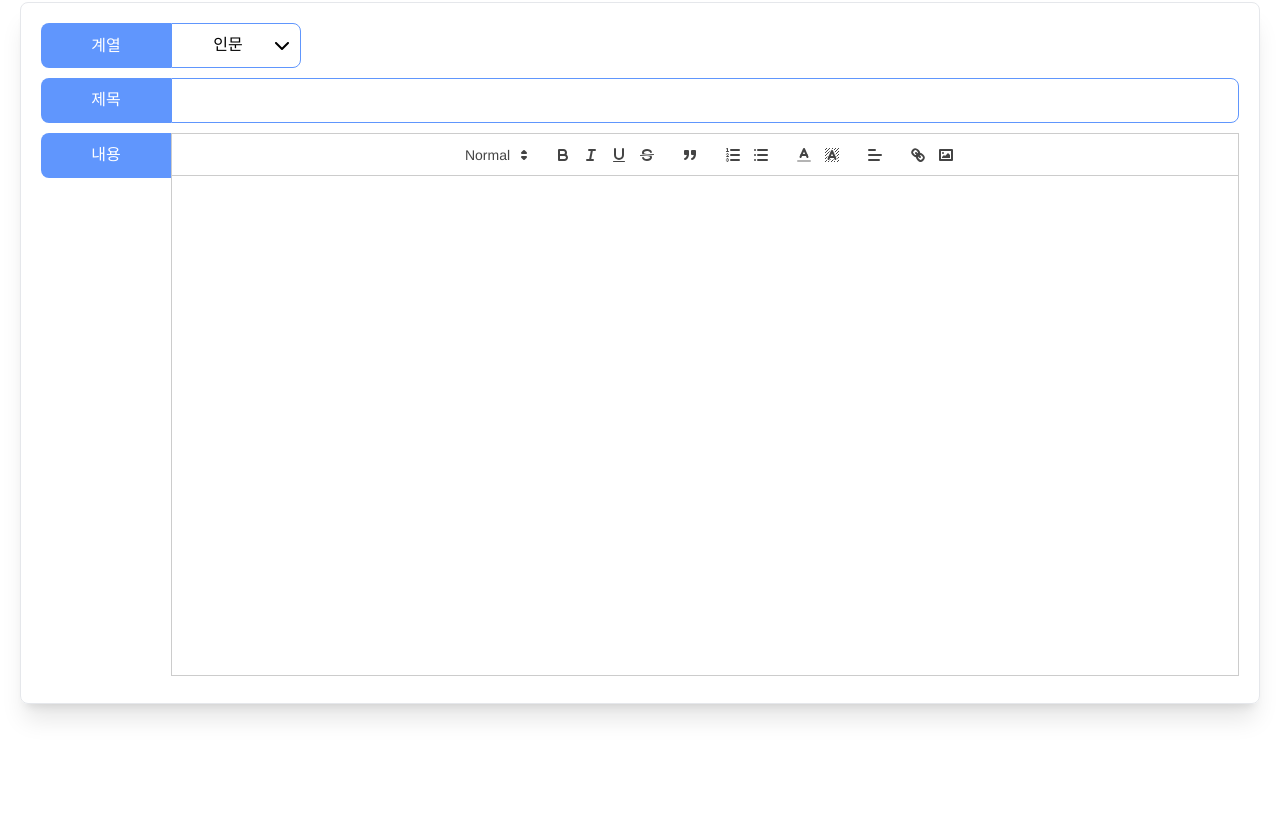
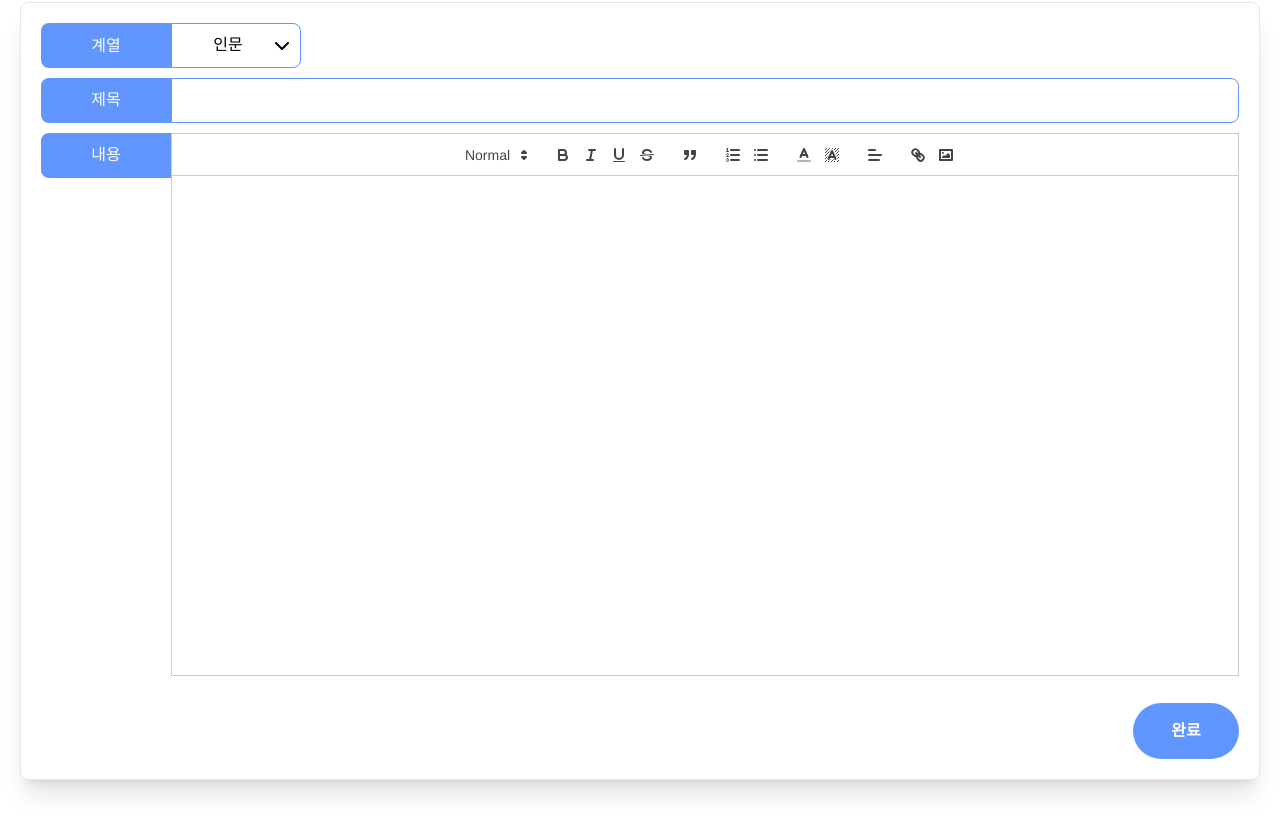
Before and after one commit to crewd/qupp-front, a Next.js app: page /qna/write in a window 1280 px wide. Shown: the part 460-1280 px from the top of the page. Before the commit the page ends 1204 px from the top, so only its background shows below. Built offline with nearby package versions, Linux system fonts and the light colour scheme.

Commit message:
design: write.tsx button 추가

```diff
--- a/pages/qna/write.tsx
+++ b/pages/qna/write.tsx
@@ -75,6 +75,11 @@ const AddPost = () => {
             <WysiwygEditor />
           </div>
         </div>
+        <div className="flex justify-end pt-[10px]">
+          <button className="bg-primary text-white font-bold rounded-full w-[106px] h-[56px]">
+            완료
+          </button>
+        </div>
       </div>
     </div>
   );
```
